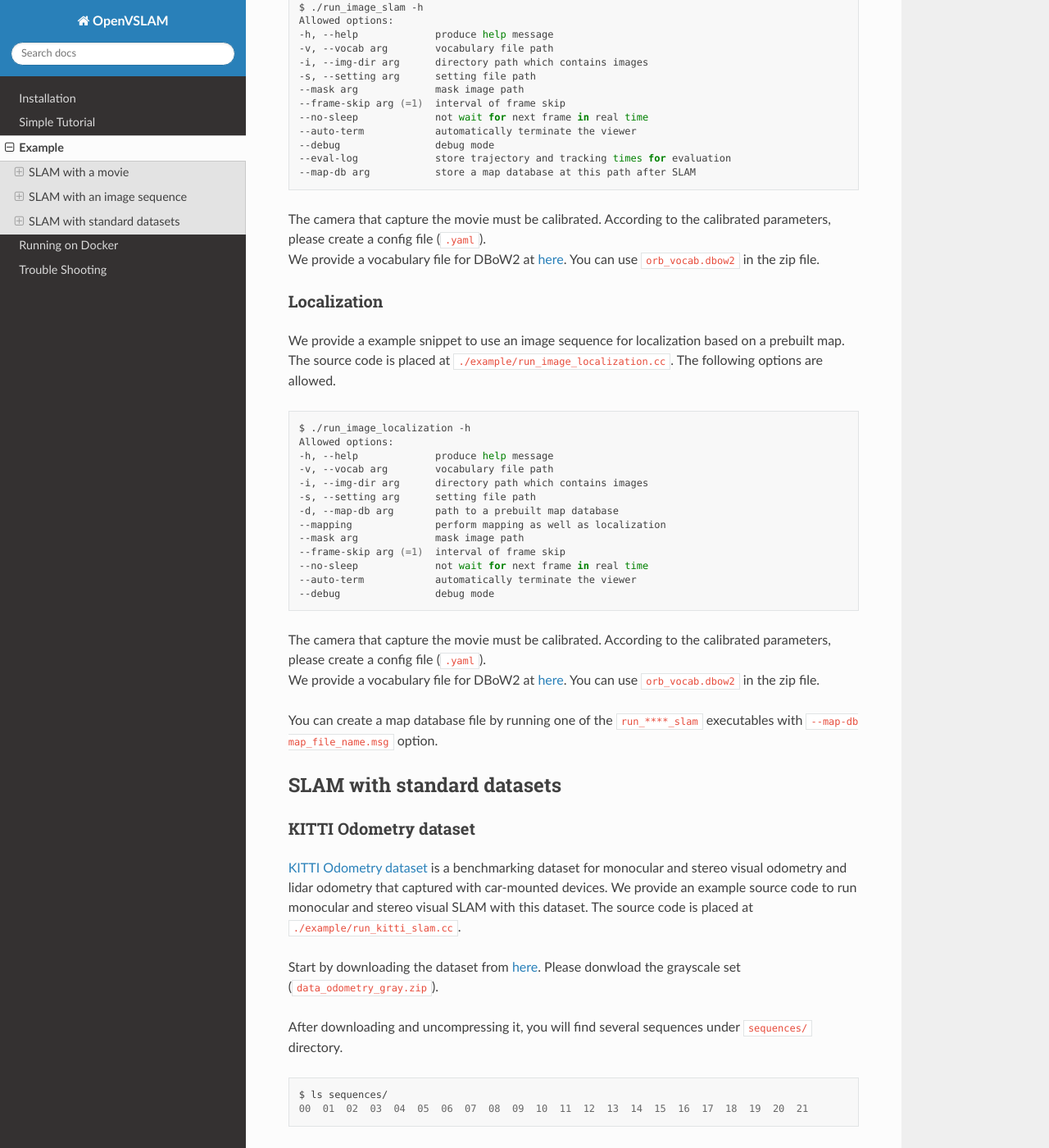
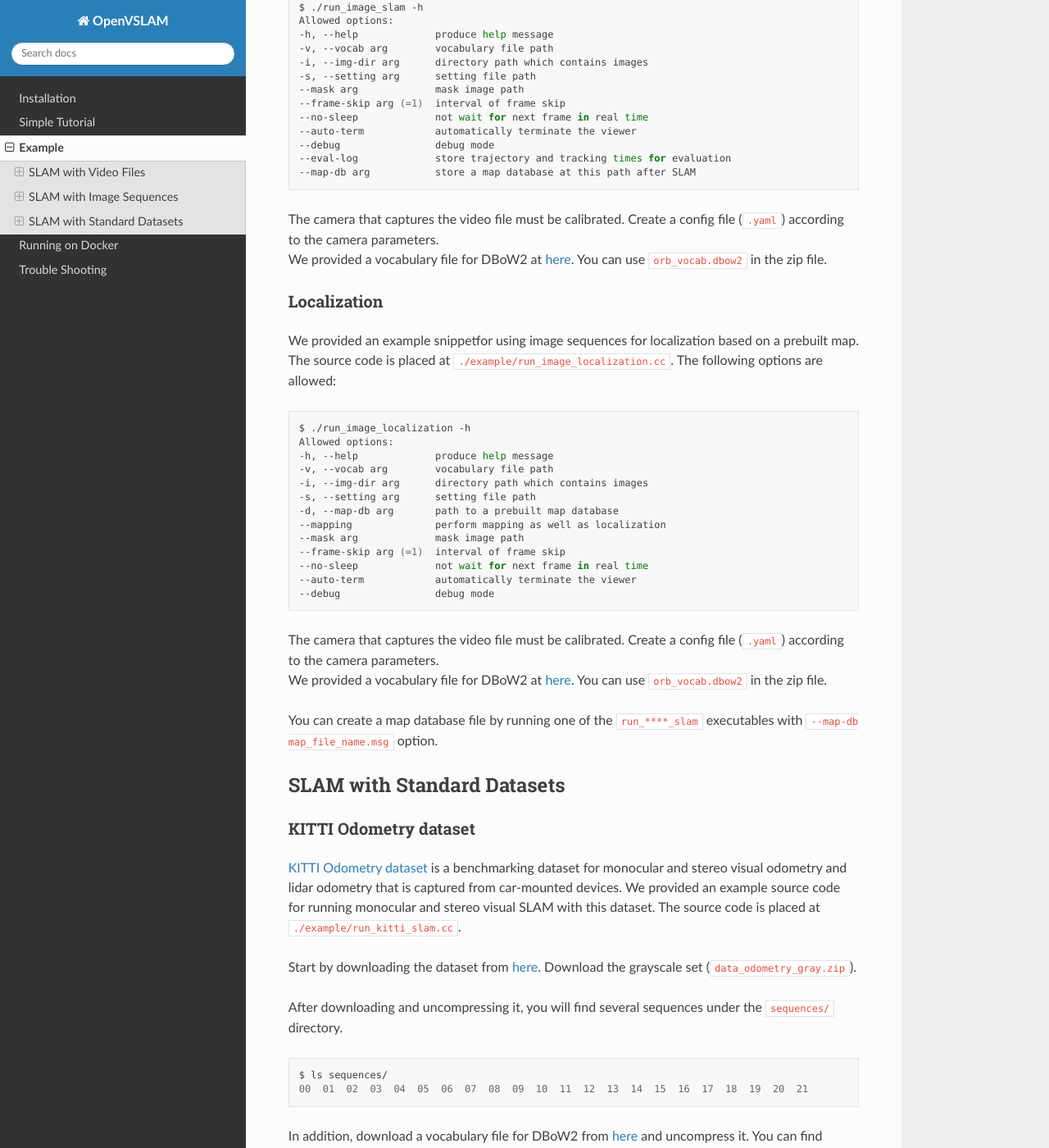
Before and after one commit to xdspacelab/openvslam, a Sphinx documentation site: the page built from docs/example.rst, in a window 1280 px wide and 1400 px high, scrolled down 1534 px. Shown: the whole window at 82% size. Built offline with Sphinx 7.4.7 and the Read the Docs theme 2.0.0, drawn with Linux system fonts in a browser that asks for light colours; some of the changed text lies outside the part shown.

Commit message:
update example file

```diff
--- a/docs/example.rst
+++ b/docs/example.rst
@@ -4,19 +4,19 @@
 Example
 =======
 
-We provide example code snippets to run OpenVSLAM with variety of datasets.
+We provided example code snippets for running OpenVSLAM with variety of datasets.
 
 .. _section-example-movie:
 
-SLAM with a movie
-=================
+SLAM with Video Files
+=====================
 
 Tracking and Mapping
 ^^^^^^^^^^^^^^^^^^^^
 
-We provide a example snippet to use a movie (e.g. ``.mp4``) for visual SLAM.
+We provide an example snippet for using video files (e.g. ``.mp4``) for visual SLAM.
 The source code is placed at ``./example/run_movie_slam.cc``.
-The following options are allowed.
+The following options are allowed:
 
 .. code-block:: bash
 
@@ -34,15 +34,15 @@ The following options are allowed.
     --eval-log             store trajectory and tracking times for evaluation
     --map-db arg           store a map database at this path after SLAM
 
-| The camera that capture the movie must be calibrated. According to the calibrated parameters, please create a config file (``.yaml``).
-| We provide a vocabulary file for DBoW2 at `here <https://drive.google.com/open?id=1wUPb328th8bUqhOk-i8xllt5mgRW4n84>`__. You can use ``orb_vocab.dbow2`` in the zip file.
+| The camera that captures the video file must be calibrated. Create a config file (``.yaml``) according to the camera parameters.
+| We provided a vocabulary file for DBoW2 at `here <https://drive.google.com/open?id=1wUPb328th8bUqhOk-i8xllt5mgRW4n84>`__. You can use ``orb_vocab.dbow2`` in the zip file.
 
 Localization
 ^^^^^^^^^^^^
 
-We provide a example snippet to use a movie (e.g. ``.mp4``) for localization based on a prebuilt map.
+We provide an example snippet for using video files (e.g. ``.mp4``) for localization based on a prebuilt map.
 The source code is placed at ``./example/run_movie_localization.cc``.
-The following options are allowed.
+The following options are allowed:
 
 .. code-block:: bash
 
@@ -60,22 +60,22 @@ The following options are allowed.
     --auto-term            automatically terminate the viewer
     --debug                debug mode
 
-| The camera that capture the movie must be calibrated. According to the calibrated parameters, please create a config file (``.yaml``).
-| We provide a vocabulary file for DBoW2 at `here <https://drive.google.com/open?id=1wUPb328th8bUqhOk-i8xllt5mgRW4n84>`__. You can use ``orb_vocab.dbow2`` in the zip file.
+| The camera that captures the video file must be calibrated. Create a config file (``.yaml``) according to the camera parameters.
+| We provided a vocabulary file for DBoW2 at `here <https://drive.google.com/open?id=1wUPb328th8bUqhOk-i8xllt5mgRW4n84>`__. You can use ``orb_vocab.dbow2`` in the zip file.
 
 You can create a map database file by running one of the ``run_****_slam`` executables with ``--map-db map_file_name.msg`` option.
 
 .. _section-example-image-sequence:
 
-SLAM with an image sequence
-===========================
+SLAM with Image Sequences
+=========================
 
 Tracking and Mapping
 ^^^^^^^^^^^^^^^^^^^^
 
-We provide a example snippet to use an image sequence for visual SLAM.
+We provided an example snippet for using image sequences for visual SLAM.
 The source code is placed at ``./example/run_image_slam.cc``.
-The following options are allowed.
+The following options are allowed:
 
 .. code-block:: bash
 
@@ -93,15 +93,15 @@ The following options are allowed.
     --eval-log             store trajectory and tracking times for evaluation
     --map-db arg           store a map database at this path after SLAM
 
-| The camera that capture the movie must be calibrated. According to the calibrated parameters, please create a config file (``.yaml``).
-| We provide a vocabulary file for DBoW2 at `here <https://drive.google.com/open?id=1wUPb328th8bUqhOk-i8xllt5mgRW4n84>`__. You can use ``orb_vocab.dbow2`` in the zip file.
+| The camera that captures the video file must be calibrated. Create a config file (``.yaml``) according to the camera parameters.
+| We provided a vocabulary file for DBoW2 at `here <https://drive.google.com/open?id=1wUPb328th8bUqhOk-i8xllt5mgRW4n84>`__. You can use ``orb_vocab.dbow2`` in the zip file.
 
 Localization
 ^^^^^^^^^^^^
 
-We provide a example snippet to use an image sequence for localization based on a prebuilt map.
+We provided an example snippetfor using image sequences for localization based on a prebuilt map.
 The source code is placed at ``./example/run_image_localization.cc``.
-The following options are allowed.
+The following options are allowed:
 
 .. code-block:: bash
 
@@ -119,14 +119,14 @@ The following options are allowed.
     --auto-term            automatically terminate the viewer
     --debug                debug mode
 
-| The camera that capture the movie must be calibrated. According to the calibrated parameters, please create a config file (``.yaml``).
-| We provide a vocabulary file for DBoW2 at `here <https://drive.google.com/open?id=1wUPb328th8bUqhOk-i8xllt5mgRW4n84>`__. You can use ``orb_vocab.dbow2`` in the zip file.
+| The camera that captures the video file must be calibrated. Create a config file (``.yaml``) according to the camera parameters.
+| We provided a vocabulary file for DBoW2 at `here <https://drive.google.com/open?id=1wUPb328th8bUqhOk-i8xllt5mgRW4n84>`__. You can use ``orb_vocab.dbow2`` in the zip file.
 
 You can create a map database file by running one of the ``run_****_slam`` executables with ``--map-db map_file_name.msg`` option.
 
 .. _section-example-standard-datasets:
 
-SLAM with standard datasets
+SLAM with Standard Datasets
 ===========================
 
 .. _subsection-example-kitti:
@@ -134,28 +134,26 @@ SLAM with standard datasets
 KITTI Odometry dataset
 ^^^^^^^^^^^^^^^^^^^^^^
 
-`KITTI Odometry dataset <http://www.cvlibs.net/datasets/kitti/>`_ is a benchmarking dataset for monocular and stereo visual odometry and lidar odometry that captured with car-mounted devices.
-We provide an example source code to run monocular and stereo visual SLAM with this dataset.
+`KITTI Odometry dataset <http://www.cvlibs.net/datasets/kitti/>`_ is a benchmarking dataset for monocular and stereo visual odometry and lidar odometry that is captured from car-mounted devices.
+We provided an example source code for running monocular and stereo visual SLAM with this dataset.
 The source code is placed at ``./example/run_kitti_slam.cc``.
 
 Start by downloading the dataset from `here <http://www.cvlibs.net/datasets/kitti/eval_odometry.php>`__.
-Please donwload the grayscale set (``data_odometry_gray.zip``).
+Download the grayscale set (``data_odometry_gray.zip``).
 
-After downloading and uncompressing it, you will find several sequences under ``sequences/`` directory.
+After downloading and uncompressing it, you will find several sequences under the ``sequences/`` directory.
 
 .. code-block:: bash
 
     $ ls sequences/
     00  01  02  03  04  05  06  07  08  09  10  11  12  13  14  15  16  17  18  19  20  21
 
-In addition, please download a vocabulary file for DBoW2 from `here <https://drive.google.com/open?id=1wUPb328th8bUqhOk-i8xllt5mgRW4n84>`__ and uncompress it.
+In addition, download a vocabulary file for DBoW2 from `here <https://drive.google.com/open?id=1wUPb328th8bUqhOk-i8xllt5mgRW4n84>`__ and uncompress it.
 You can find ``orb_vocab.dbow2`` in the zip file.
 
-With this, you can run visual SLAM with KITTI Odometry dataset!
+A configuration file for each sequence is contained under ``./example/kitti/``.
 
-A setting file for each sequence is contained under ``./example/kitti/``.
-
-If you have built examples with Pangolin Viewer support, a map viewer and frame viewer will be started soon after executing the following command.
+If you built examples with Pangolin Viewer support, a map viewer and frame viewer will be launced right after executing the following command.
 
 .. code-block:: bash
 
@@ -175,7 +173,7 @@ If you have built examples with Pangolin Viewer support, a map viewer and frame
         -d /path/to/KITTI/Odometry/sequences/05/ \
         -s ../example/kitti/KITTI_stereo_04-12.yaml
 
-The following options are allowed.
+The following options are allowed:
 
 .. code-block:: bash
 
@@ -197,28 +195,26 @@ The following options are allowed.
 EuRoC MAV dataset
 ^^^^^^^^^^^^^^^^^
 
-`EuRoC MAV dataset <https://projects.asl.ethz.ch/datasets/doku.php?id=kmavvisualinertialdatasets>`_ is a benchmarking dataset for monocular and stereo visual odometry that captured with drone-mounted devices.
-We provide an example source code to run monocular and stereo visual SLAM with this dataset.
+`EuRoC MAV dataset <https://projects.asl.ethz.ch/datasets/doku.php?id=kmavvisualinertialdatasets>`_ is a benchmarking dataset for monocular and stereo visual odometry that is captured from drone-mounted devices.
+We provide an example source code for running monocular and stereo visual SLAM with this dataset.
 The source code is placed at ``./example/run_euroc_slam.cc``.
 
 Start by downloading the dataset from `here <http://robotics.ethz.ch/~asl-datasets/ijrr_euroc_mav_dataset/>`__.
-Please donwload the ``.zip`` file of a dataset you want to use.
+Download the ``.zip`` file of a dataset you plan on using.
 
-After downloading and uncompressing it, you will find several directories under ``mav0/`` directory.
+After downloading and uncompressing it, you will find several directories under the ``mav0/`` directory.
 
 .. code-block:: bash
 
     $ ls mav0/
     body.yaml  cam0  cam1  imu0  leica0  state_groundtruth_estimate0
 
-In addition, please download a vocabulary file for DBoW2 from `here <https://drive.google.com/open?id=1wUPb328th8bUqhOk-i8xllt5mgRW4n84>`__ and uncompress it.
+In addition, download a vocabulary file for DBoW2 from `here <https://drive.google.com/open?id=1wUPb328th8bUqhOk-i8xllt5mgRW4n84>`__ and uncompress it.
 You can find ``orb_vocab.dbow2`` in the zip file.
 
-With this, you can run visual SLAM with EuRoC MAV dataset!
+We provided the two setting files for EuRoC, ``./example/euroc/EuRoC_mono.yaml`` for monocular and ``./example/euroc/EuRoC_stereo.yaml`` for stereo.
 
-We provide the two setting files for EuRoC, ``./example/euroc/EuRoC_mono.yaml`` for monocular and ``./example/euroc/EuRoC_stereo.yaml`` for stereo.
-
-If you have built examples with Pangolin Viewer support, a map viewer and frame viewer will be started soon after executing the following command.
+If you have built examples with Pangolin Viewer support, a map viewer and frame viewer will be launched right after executing the following command.
 
 .. code-block:: bash
 
@@ -238,7 +234,7 @@ If you have built examples with Pangolin Viewer support, a map viewer and frame
         -d /path/to/EuRoC/MAV/mav0/ \
         -s ../example/euroc/EuRoC_stereo.yaml
 
-The following options are allowed.
+The following options are allowed:
 
 .. code-block:: bash
 
@@ -262,7 +258,7 @@ TUM RGBD dataset
 
 Will be written soon.
 
-The following options are allowed.
+The following options are allowed:
 
 .. code-block:: bash
 
```
